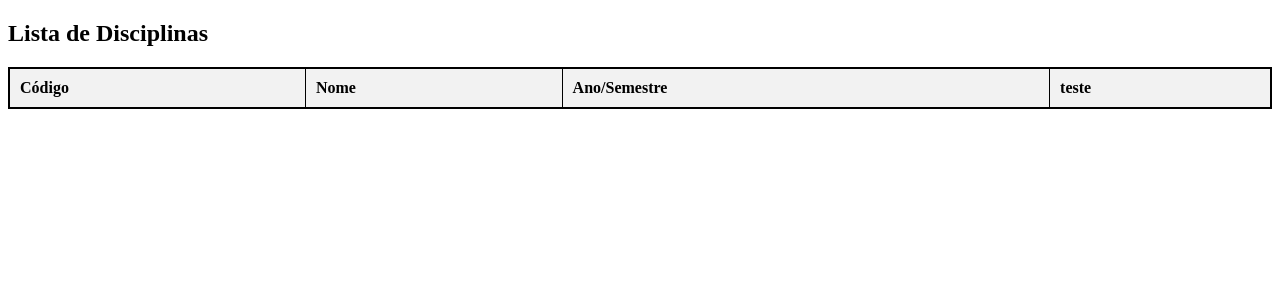
After one commit to LucasTavares01/PROsiga, a PHP site: page /TESTE.HTML in a window 1280 px wide. The commit adds this page. Shown: the top 300 px of the page. Run offline with PHP 8.4, Linux system fonts and the light colour scheme; lists and menus that the app fills with data are empty.

Commit message:
Modificações para a tabela

```diff
--- a/Backend/Controles/controleMateria.php
+++ b/Backend/Controles/controleMateria.php
@@ -11,7 +11,8 @@ class ControleMateria {
             $materia = new Materia($resultado['COD_MAT'],
             $resultado['NOME'],
             $resultado['ANO_SEM'],
-            $resultado['ID_PROF']);
+            $resultado['ID_PROF'],
+            $resultado['ICONE']);
             $materias[] = $materia;
         }
         return $materias;
--- a/Backend/Modelos/materia.php
+++ b/Backend/Modelos/materia.php
@@ -6,11 +6,12 @@ class Materia {
     public $ano_sem;
     public $id_prof;
 
-    public function __construct($cod_materia, $nome, $ano_sem, $id_prof) {
+    public function __construct($cod_materia, $nome, $ano_sem, $id_prof, $icone) {
         $this->cod_materia = $cod_materia;
         $this->nome = $nome;
         $this->ano_sem = $ano_sem;
         $this->id_prof = $id_prof;
+        $this->icone = $icone;
     }
 }
 ?>
--- /dev/null
+++ b/WebPROsiga/TESTE.HTML
@@ -0,0 +1,61 @@
+<!DOCTYPE html>
+<html lang="en">
+<head>
+    <meta charset="UTF-8">
+    <meta name="viewport" content="width=device-width, initial-scale=1.0">
+    <title>Document</title>
+</head>
+<body>
+    <main>
+        <div class="caixafundomain">
+            <h2>Lista de Disciplinas</h2>
+            <table>
+                <thead>
+                    <tr>
+                        <th>Código</th>
+                        <th>Nome</th>
+                        <th>Ano/Semestre</th>
+                        <th>teste</th>
+                        <!-- Adicione mais colunas conforme necessário -->
+                    </tr>
+                </thead>
+                <tbody>
+
+                </tbody>
+            </table>
+        </div>
+    </main>
+
+    <style>
+
+.caixafundomain table {
+    width: 100%;
+    border-collapse: collapse; /* Une as bordas das células */
+    border: 2px solid #000; /* Define uma borda para a tabela */
+    margin-top: 20px; /* Espaço acima da tabela */
+}
+
+.caixafundomain th,
+.caixafundomain td {
+    padding: 10px; /* Espaçamento interno das células */
+    border: 1px solid #000; /* Borda para as células */
+}
+
+.caixafundomain thead {
+    background-color: #f2f2f2; /* Cor de fundo do cabeçalho da tabela */
+}
+
+.caixafundomain th {
+    font-weight: bold; /* Deixa o texto do cabeçalho em negrito */
+    text-align: left; /* Alinha o texto do cabeçalho à esquerda */
+}
+
+.caixafundomain tbody tr:nth-child(even) {
+    background-color: #e9e9e9; /* Cor de fundo para linhas pares */
+}
+
+
+    </style>
+
+</body>
+</html>
--- a/WebPROsiga/index.php
+++ b/WebPROsiga/index.php
@@ -54,8 +54,9 @@
             ControleSessao::login($_POST['email'], $_POST['password']);
             if($_SESSION['professor']) {
                 //Login Bem sucedido
-                echo "Login bem-sucedido. Você pode redirecionar para a página desejada.";
-                header("Location: disciplinas.html");
+                // echo "Login bem-sucedido. Você pode redirecionar para a página desejada.";
+                header("Location: disciplinas.php");
+
             } else {
                 //Erro no Login
                 echo "Login falhou. Verifique suas credenciais.";
```
Also changed, not shown: WebPROsiga/disciplinas.php (renamed from WebPROsiga/disciplinas.html, +24 -1 lines), WebPROsiga/styleprincipal.css (+34 -7 lines), WebPROsiga/Imagens/IconeBancodedados.svg (added), WebPROsiga/Imagens/IconeHardware.svg (added), WebPROsiga/Imagens/Iconelógicadeprogramação.svg (added).
